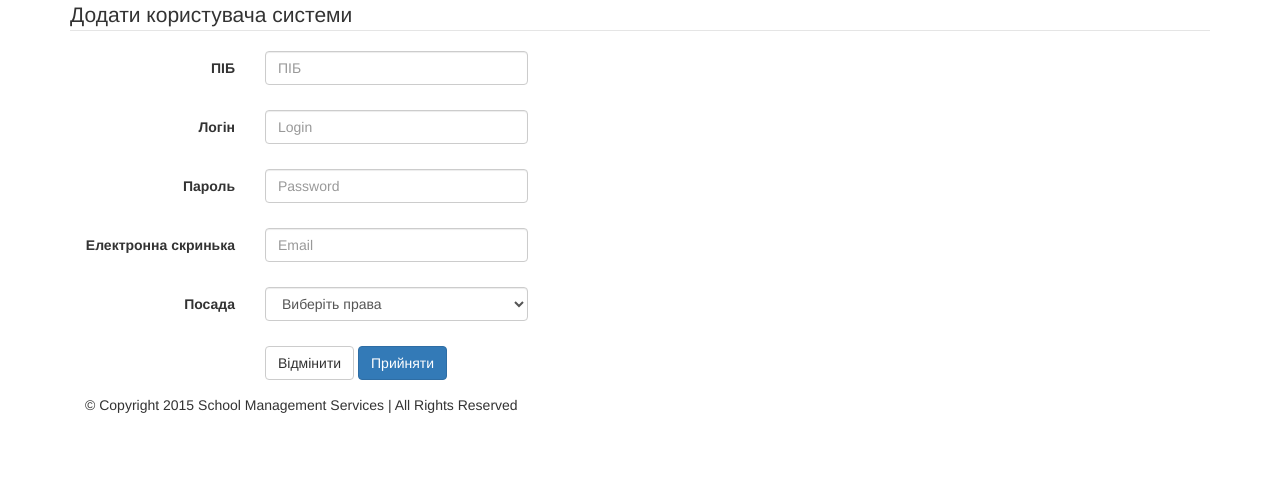
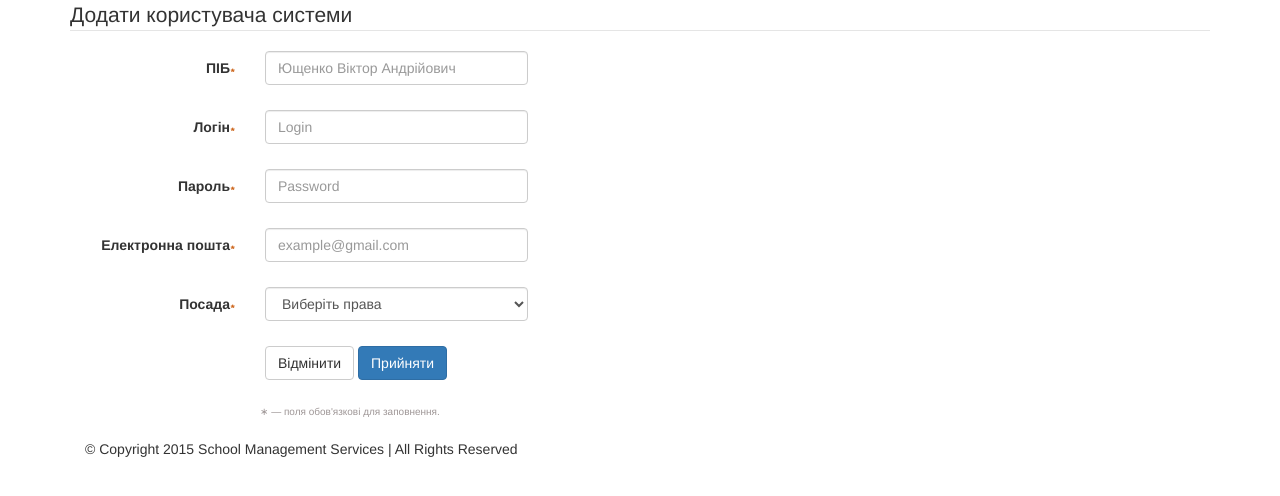
Before and after one commit to Social-projects-Rivne/SMS_admin_autotesting, a Flask app: page /user_add in a window 1280 px wide. Shown: the part 72-568 px from the top of the page. Run offline with Flask 2, Linux system fonts and the light colour scheme; data that the repository does not hold is empty; some libraries are stand-ins or nearby versions.

Commit message:
modified user form tamplate, rename method in view.py

```diff
--- a/app/controllers/controller.py
+++ b/app/controllers/controller.py
@@ -1,6 +1,7 @@
 #!/usr/bin/env python
 # -*- coding: utf-8 -*-
 
+import re
 
 from flask import request
 
@@ -9,7 +10,6 @@ from app.models.teachers_model import TeachersModel
 from app.models.teachers_model_with_entity import Teacher,\
                                                   ExtendedTeachersModel
 
-import re
 
 class AdminController(object):
 
@@ -36,7 +36,7 @@ class AdminController(object):
         # render page with all users
         return self.view.render_list_users(self.data)
 
-    def get_view_add_get(self):
+    def user_add(self):
         """view => user_add.html get"""
         # define variables for sending to template
         _errors = {}
@@ -54,9 +54,9 @@ class AdminController(object):
                                         ,user_role =request.form['user_role']
                                         ):
                 _name = str(request.form['name'].strip())
-                _login = str(request.form['login'].strip())
+                _login = str(request.form['login'])
                 _password = str(request.form['password'].strip())
-                _email = str(request.form['email'].strip())
+                _email = str(request.form['email'])
                 _role = int(request.form['user_role'])
 
                 # create entity
@@ -71,7 +71,7 @@ class AdminController(object):
 
             _errors = self.message
         # render empty user add form
-        return self.view.render_add_user_form(_roles, _errors)
+        return self.view.render_user_form(_roles, _errors)
 
     def remove_user(self, id_):
         """Delete user method"""
@@ -115,7 +115,7 @@ class AdminController(object):
                                         ,user_role =request.form['user_role'].strip()
                                         ):
 
-                _name = str(request.form['name'].strip())
+                _name = unicode(request.form['name'].strip())
                 _login = str(request.form['login'].strip())
                 _password = str(request.form['password'].strip())
                 _email = str(request.form['email'].strip())
@@ -130,7 +130,7 @@ class AdminController(object):
                 return self.view.add_user_form_success(data.name)
 
             _errors = self.message
-        return self.view.render_add_user_form(_roles, _errors, data)
+        return self.view.render_user_form(_roles, _errors, data)
 
 
 
@@ -143,7 +143,7 @@ class AdminController(object):
         name_pattern = "^([A-Z\p{Cyrillic}])\w\p{Cyrillic}+\s([A-Z{Cyrillic}])\w\p{Cyrillic}+$"
         login_pattern = "^[A-Za-z0-9]+$"
         # check data
-        if not  kwargs.get('name'):
+        if not kwargs.get('name'):
             self.message['name'] = u'Некоректно введно імя'
 
         if not kwargs.get('user_role'):
--- a/app/static/css/style.css
+++ b/app/static/css/style.css
@@ -1,5 +1,18 @@
 .inline_link {
     display: inline;
+}
+
+.required-field {
+    display: inline;
+    font-size: 10px;
+    color: #CD661D;
+}
+
+.form-description {
+    font-size: 10px;
+    color: #9E9696;
+    margin-top: 10px;
+    margin-bottom: 20px;
 }
 
 span[class$="action"] {
--- a/app/templates/user_add.html
+++ b/app/templates/user_add.html
@@ -12,15 +12,19 @@
         <!--TO DO: implement CSRF security-->
         {{ csrf_token }}
         <fieldset>
-          <legend>Додати користувача системи</legend>
+          {% if 'user_add' in request.path %}
+            <legend>Додати користувача системи</legend>
+          {% else %}
+            <legend>Редагувати користувача</legend>
+          {% endif %}
 
           <div class="form-group {% if errors.name %}has-error{% endif %}">
             <label for="inputName" class="col-xs-2 control-label">
-              ПІБ
+              ПІБ<p class="required-field">&lowast;</p>
             </label>
             <div class="col-xs-3">
               <input type="text" class="form-control" id="inputName"
-                placeholder="ПІБ" name="name"
+                placeholder="Ющенко Віктор Андрійович" name="name"
                 value="{% if user %}{{ user.name }}
                        {% else %}{{ request.form['name'] }}{% endif %}">
               <span class="help-block">{{ errors.name }}</span>
@@ -28,7 +32,9 @@
           </div>
 
           <div class="form-group {% if errors.login %}has-error{% endif %}">
-            <label for="inputLogin" class="col-xs-2 control-label">Логін</label>
+            <label for="inputLogin" class="col-xs-2 control-label">
+              Логін<p class="required-field">&lowast;</p>
+            </label>
             <div class="col-xs-3">
               <input type="text" class="form-control" id="inputLogin"
                 placeholder="Login" name="login"
@@ -39,7 +45,9 @@
           </div>
 
           <div class="form-group {% if errors.password %}has-error{% endif %}">
-            <label for="inputPassword" class="col-xs-2 control-label">Пароль</label>
+            <label for="inputPassword" class="col-xs-2 control-label">
+              Пароль<p class="required-field">&lowast;</p>
+            </label>
             <div class="col-xs-3">
               <input type="password" class="form-control" id="inputPassword"
                 placeholder="Password" name="password"
@@ -50,10 +58,12 @@
           </div>
 
           <div class="form-group {% if errors.email %}has-error{% endif %}">
-            <label for="inputEmail" class="col-xs-2 control-label">Електронна скринька</label>
+            <label for="inputEmail" class="col-xs-2 control-label">
+             Електронна пошта<p class="required-field">&lowast;</p>
+            </label>
             <div class="col-xs-3">
               <input type="text" class="form-control" id="inputEmail"
-                placeholder="Email" name="email"
+                placeholder="example@gmail.com" name="email"
                 value="{% if user %}{{ user.email }}
                        {% else %}{{ request.form['email'] }}{% endif %}">
               <span class="help-block">{{ errors.email }}</span>
@@ -63,7 +73,7 @@
           <div class="form-group {% if errors.user_role %}has-error{% endif %}">
             <label for="user_role"
                 class="col-xs-2 control-label">
-              Посада
+              Посада<p class="required-field">&lowast;</p>
             </label>
             <div class="col-xs-3">
               <select class="form-control" name="user_role" id="user_role">
@@ -95,6 +105,9 @@
           </div><!-- /.form-group -->
         </fieldset>
       </form>
+      <p class="form-description col-xs-offset-2">
+        &lowast; &mdash; поля обов'язкові для заповнення.
+      </p>
     </div><!-- /.col-xs-12 -->
   </div><!-- /.row -->
   <!--End Main Page Content-->
--- a/app/urls.py
+++ b/app/urls.py
@@ -12,62 +12,63 @@ controller = AdminController()
 @app.route('/')
 @app.route('/index')
 def index():
-    """Render main page"""
+    """Return main page"""
 
     return controller.get_index()
 
 
 @app.route('/users_list')
 def users_list():
-    """Render page with users list"""
-
+    """Return page with users list"""
     return controller.get_view_all()
 
 
 @app.route('/user_add', methods=['GET', 'POST'])
 def user_add():
-    """Render page with users list"""
-
-    return controller.get_view_add_get()
+    """Return user add form"""
+    return controller.user_add()
 
 
-@app.route('/user_remove/', methods=['GET', 'POST'])
+@app.route('/user_remove/')
 @app.route('/user_remove/<int:id_>', methods=['GET', 'POST'])
 def user_remove(id_):
-    """Render page with users list"""
-
+    """Return page with users list"""
     return controller.remove_user(id_=id_)
 
-@app.route('/user_upgrade/', methods=['GET', 'POST'])
+
+@app.route('/user_upgrade/')
 @app.route('/user_upgrade/<int:id_>', methods=['GET', 'POST'])
 def user_upgrade(id_):
     """Return update user form"""
-
     return controller.update_user(id_=id_)
 
 
 @app.errorhandler(404)
 def page_not_found(error):
-    """Render 404 error page"""
-
+    """Return 404 error page"""
     return controller.get_error404()
 
 #---Routes for schools----
+
+
 @app.route('/schools_list')
 def schools_list():
-    """Render page with schools list"""
+    """Return page with schools list"""
     return controller.get_view_all_schools()
+
 
 @app.route('/school_add', methods=['GET', 'POST'])
 def school_add():
-    """Render page with school add"""
+    """Return page with school add"""
     return controller.get_view_add_school()
+
 
 @app.route('/school_remove/', methods=['GET', 'POST'])
 @app.route('/school_remove/<int:id_>', methods=['GET', 'POST'])
 def school_remove(id_):
-    """Render page with school_remove"""
+    """Return page with school_remove"""
     return controller.remove_school(id_=id_)
+
 
 @app.route('/school_upgrade/', methods=['GET', 'POST'])
 @app.route('/school_upgrade/<int:id_>', methods=['GET', 'POST'])
@@ -76,21 +77,26 @@ def school_upgrade(id_):
     return controller.update_school(id_=id_)
 
 #---Routes for subjects----
+
+
 @app.route('/subjects_list')
 def subjects_list():
-    """Render page with subjects list"""
+    """Return page with subjects list"""
     return controller.get_view_all_subjects()
+
 
 @app.route('/subject_add', methods=['GET', 'POST'])
 def subject_add():
-    """Render page with subject add"""
+    """Return page with subject add"""
     return controller.get_view_add_subject()
+
 
 @app.route('/subject_remove/', methods=['GET', 'POST'])
 @app.route('/subject_remove/<int:id_>', methods=['GET', 'POST'])
 def subject_remove(id_):
-    """Render page with subject_remove"""
+    """Return page with subject_remove"""
     return controller.remove_subject(id_=id_)
+
 
 @app.route('/subject_upgrade/', methods=['GET', 'POST'])
 @app.route('/subject_upgrade/<int:id_>', methods=['GET', 'POST'])
--- a/app/views/view.py
+++ b/app/views/view.py
@@ -18,7 +18,7 @@ class View(object):
 
         return render_template('page_not_found.html')
 
-    def render_add_user_form(self, roles, errors, user=''):
+    def render_user_form(self, roles, errors, user=''):
         """Render user add page"""
 
         return render_template('user_add.html', roles=roles,\
```
